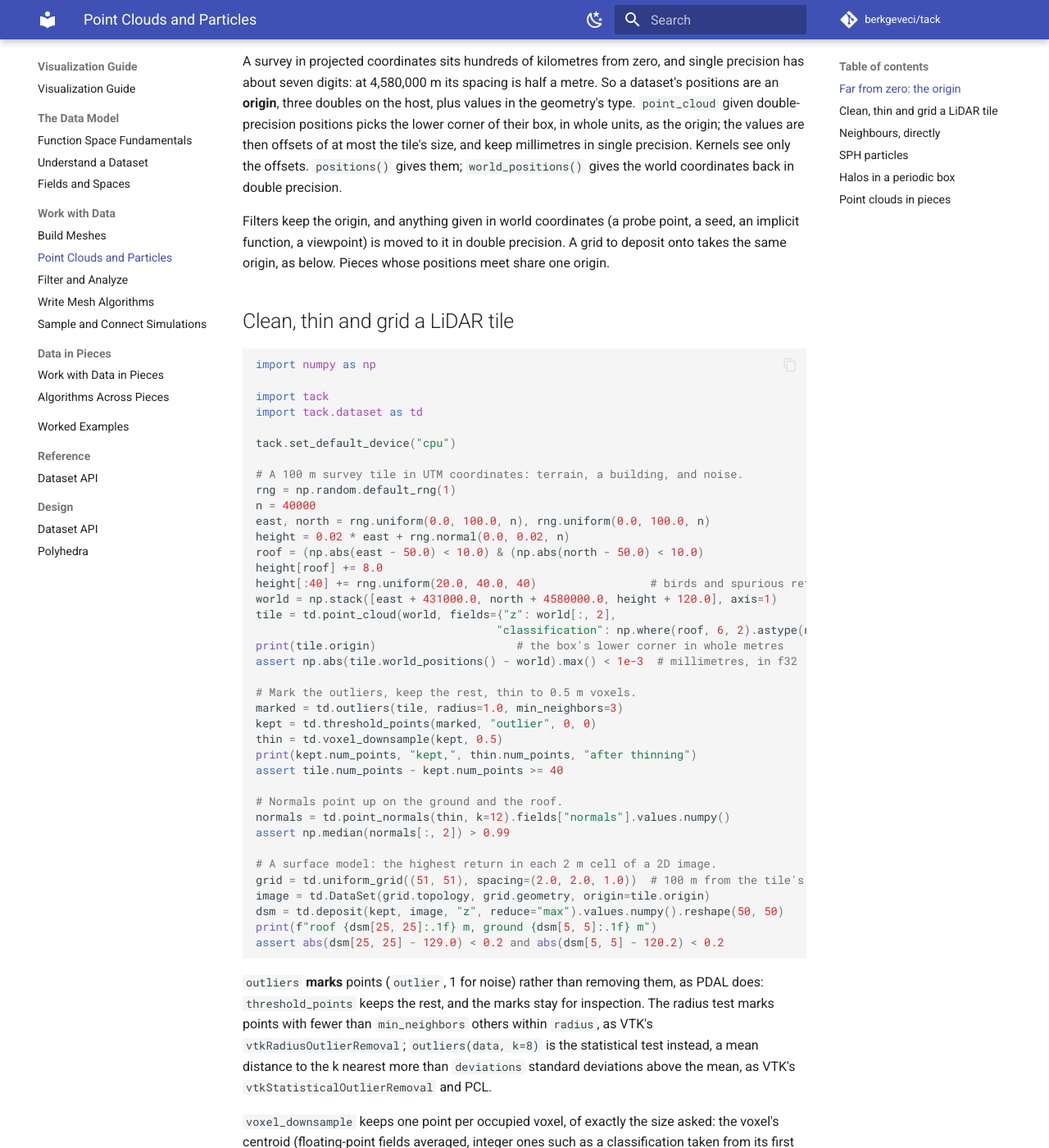
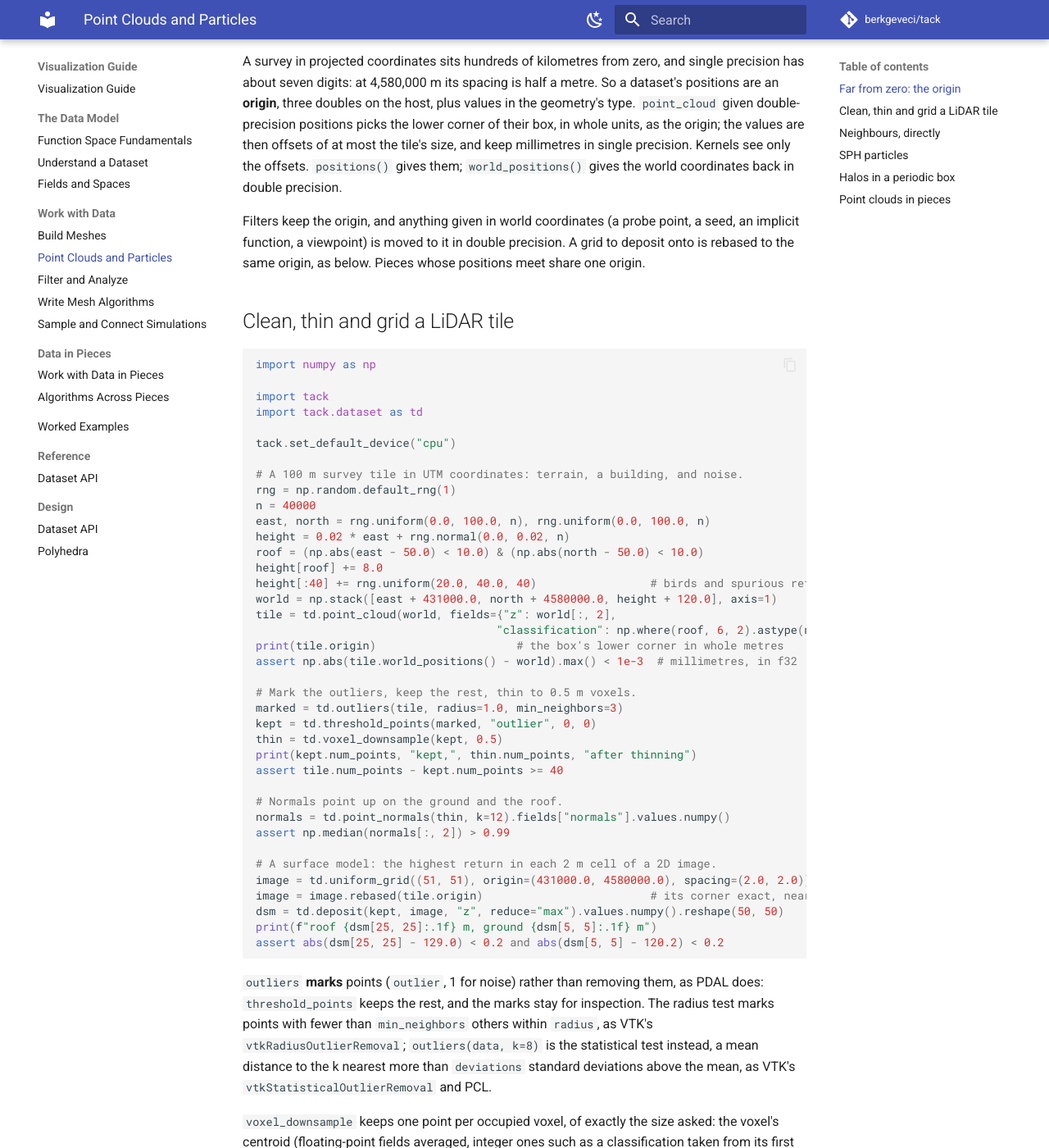
Before and after one commit to berkgeveci/tack, an MkDocs documentation site: the page built from docs/vis-guide/08-point-clouds.md, in a window 1280 px wide and 1400 px high, scrolled down 1026 px. Shown: the whole window at 82% size. Built offline with MkDocs 1.6.1 and Material for MkDocs 9.7.7, drawn with Linux system fonts in a browser that asks for light colours; comment, search, counter and statistics services are not loaded; the version menu is left out; some of the changed text lies outside the part shown.

Commit message:
Docs: rasters at survey coordinates are rebased images
The guide's LiDAR surface model builds its image at survey coordinates and
rebases it to the tile's origin, instead of wrapping the grid in a DataSet
by hand; the reference says what rebased does with images and rectilinear
grids; the CHANGELOG records both fixes.

```diff
--- a/docs/vis-guide/08-point-clouds.md
+++ b/docs/vis-guide/08-point-clouds.md
@@ -39,7 +39,7 @@ coordinates back in double precision.
 
 Filters keep the origin, and anything given in world coordinates (a probe
 point, a seed, an implicit function, a viewpoint) is moved to it in double
-precision. A grid to deposit onto takes the same origin, as below. Pieces
+precision. A grid to deposit onto is rebased to the same origin, as below. Pieces
 whose positions meet share one origin.
 
 ## Clean, thin and grid a LiDAR tile
@@ -79,8 +79,8 @@ normals = td.point_normals(thin, k=12).fields["normals"].values.numpy()
 assert np.median(normals[:, 2]) > 0.99
 
 # A surface model: the highest return in each 2 m cell of a 2D image.
-grid = td.uniform_grid((51, 51), spacing=(2.0, 2.0, 1.0))  # 100 m from the tile's corner
-image = td.DataSet(grid.topology, grid.geometry, origin=tile.origin)
+image = td.uniform_grid((51, 51), origin=(431000.0, 4580000.0), spacing=(2.0, 2.0))
+image = image.rebased(tile.origin)                         # its corner exact, near zero
 dsm = td.deposit(kept, image, "z", reduce="max").values.numpy().reshape(50, 50)
 print(f"roof {dsm[25, 25]:.1f} m, ground {dsm[5, 5]:.1f} m")
 assert abs(dsm[25, 25] - 129.0) < 0.2 and abs(dsm[5, 5] - 120.2) < 0.2
@@ -108,9 +108,10 @@ with one it takes the `"sum"`, `"mean"`, `"min"` or `"max"`: the highest
 return per cell is a surface model, the lowest ground return a terrain
 model. Cells nothing reaches hold 0 for counts and sums, NaN otherwise.
 
-The image here is built in the tile's frame and given the tile's origin;
-an image whose own coordinates start at 431,000 m would hold them in single
-precision.
+An image's own coordinates are in the geometry's type too, so one cornered
+at 431,000 m would be half a metre coarse in single precision at 4,580,000 m.
+`rebased(tile.origin)` keeps it an image and moves its corner next to zero
+in double precision, in the tile's frame.
 
 ## Neighbours, directly
 
```
Also changed, not shown: CHANGELOG.md (+5 -0 lines), docs/vis-guide/reference/dataset-api.md (+1 -1 lines).
